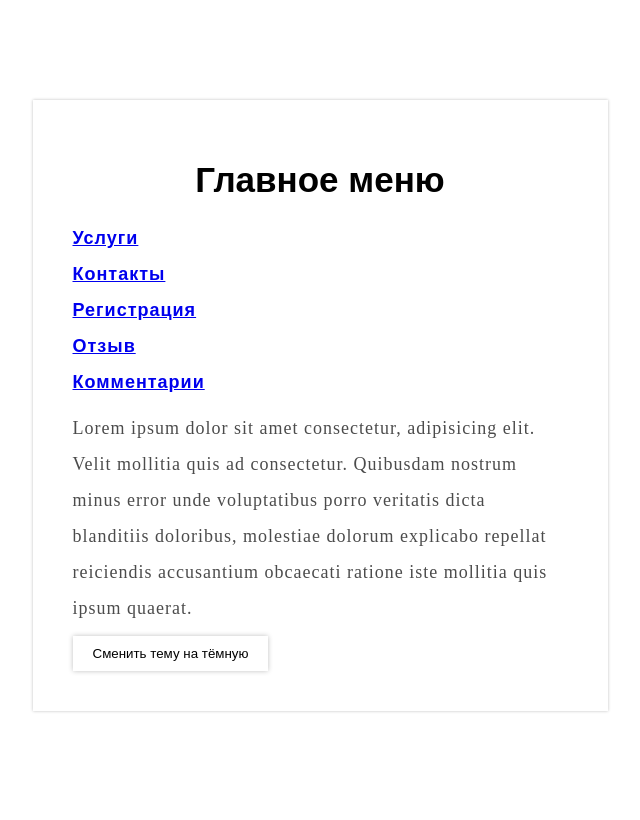
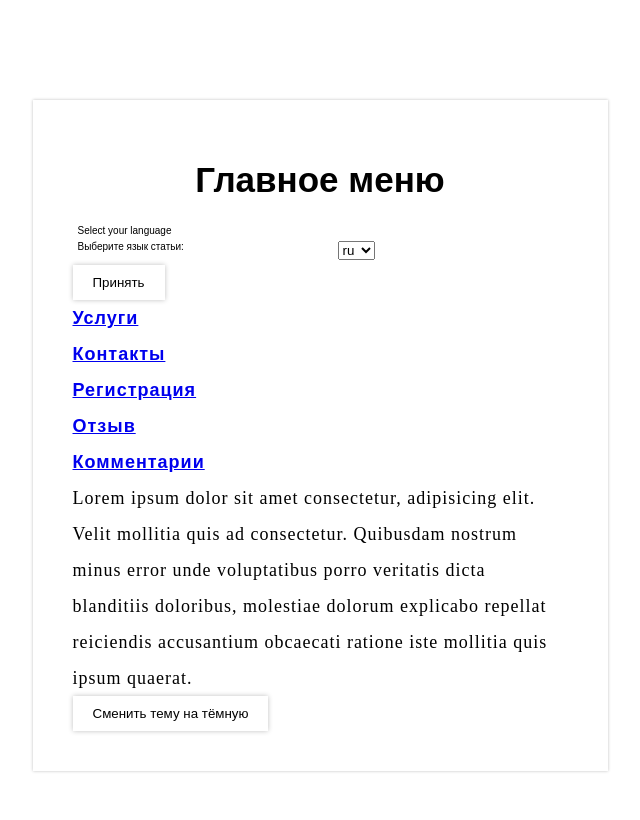
Before and after one commit to Kokurcho/PersonalPage, a Django app: page / in a window 1280 px wide. Shown: the whole page, without its empty margins (320-960 px from the left). Run offline with Django 4.2, Linux system fonts and the light colour scheme; some libraries are stand-ins or nearby versions; some web fonts are replaced.

Commit message:
feat: added localization.js

```diff
--- a/static/js/last_visit.js
+++ b/static/js/last_visit.js
@@ -0,0 +1,28 @@
+ $(document).ready(function(){
+
+    if (localStorage.getItem('visits') == null)
+{
+    localStorage.setItem('visits', 0)
+    var row = "Select your language";
+    $('#storageDataString').append(row);
+}
+    else
+{
+    var langSelected = localStorage.getItem('lang');
+    var lastVisitDate = localStorage.getItem('visitDate');
+    var row = $('<p>Ваш предпочитаемый язык : '+ langSelected + '. <br>Ваша последняя дата визита : '+ lastVisitDate +'</br></p>');
+    $('#storageDataString').append(row);
+}
+    alert("Кол-во посещений страницы = " + visited);
+    var visited = parseInt(localStorage.getItem('visits'));
+    visited += 1;
+    localStorage.setItem('visits', visited);
+    var button = document.querySelector("#btn1");
+    button.addEventListener("click", function(){
+    var selectedLang = $('#langSelect').val();
+    localStorage.setItem('lang', selectedLang);
+    localStorage.setItem('visitDate', new Date());
+    alert('Язык перевода выбран успешно!');
+    location.reload();
+});
+});
--- /dev/null
+++ b/static/js/localization.js
@@ -0,0 +1,10 @@
+$(document).ready(function () {
+    if (localStorage.getItem('lang') === "ru")
+    {
+        document.getElementById("desc").innerHTML = "Хорошие новости, всех люблю. Затарились с другом одёжкой и потом поели в Теремке, он взял двойную порцию пельменёв, я взял суп гороховый, булочку, гречку с курочкой и чай";
+    }
+    if (localStorage.getItem('lang') === "en")
+    {
+        document.getElementById("desc").innerHTML = "Lorem ipsum dolor sit amet consectetur, adipisicing elit. Velit mollitia quis ad consectetur. Quibusdam nostrum minus error unde voluptatibus porro veritatis dicta blanditiis doloribus, molestiae dolorum explicabo repellat reiciendis accusantium obcaecati ratione iste mollitia quis ipsum quaerat.";
+    }
+});
--- a/templates/main_menu.html
+++ b/templates/main_menu.html
@@ -11,12 +11,29 @@
     <main class="content">
         <section>
             <h1>Главное меню</h1>
+            <script src="{% static "node_modules/jquery/dist/jquery.min.js" %}"></script>
+            <script src="static/js/last_visit.js"></script>
+            <script src="static/js/localization.js"></script>
+            <div style="display: flex; justify-content: space-between; width: 60%; margin: .5rem;">
+                <a id="storageDataString"></a>
+            </div>
+            <div style="display: flex; justify-content: space-between; width: 60%; margin: .5rem;" htmlFor="localStorageInfo">
+                <label>Выберите язык статьи:</label>
+                <select style="" id="langSelect">
+                    <option>ru</option>
+                    <option>en</option>
+                </select>
+            </div>
+            <div>
+                <button id="btn1">Принять</button>
+            </div>
+
             <p><a href="./about.html" ><strong>Услуги</strong></a><br></p>
             <p><a href="./contact.html.html" ><strong>Контакты</strong></a><br></p>
             <p><a href="./valid.html" ><strong>Регистрация</strong></a><br></p>
             <p><a href="./form_telegram.html" ><strong>Отзыв</strong></a><br></p>
             <p><a href="./feedback.html" ><strong>Комментарии</strong></a><br></p>
-            <p class="desc">
+            <p id="desc">
                 Lorem ipsum dolor sit amet consectetur, adipisicing elit. Velit mollitia quis ad consectetur. Quibusdam nostrum minus error unde voluptatibus porro veritatis dicta blanditiis doloribus, molestiae dolorum explicabo repellat reiciendis accusantium obcaecati ratione iste mollitia quis ipsum quaerat.
             </p>
             <button id="toggleThemeBtn">Сменить тему на тёмную</button>
```
Also changed, not shown: 1 other file.
